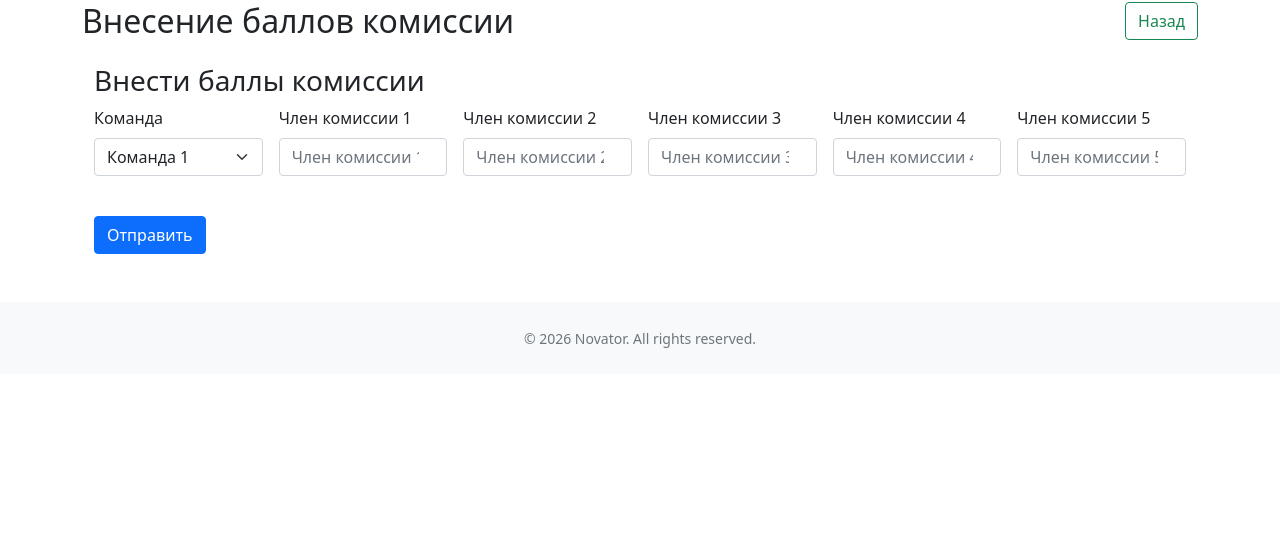
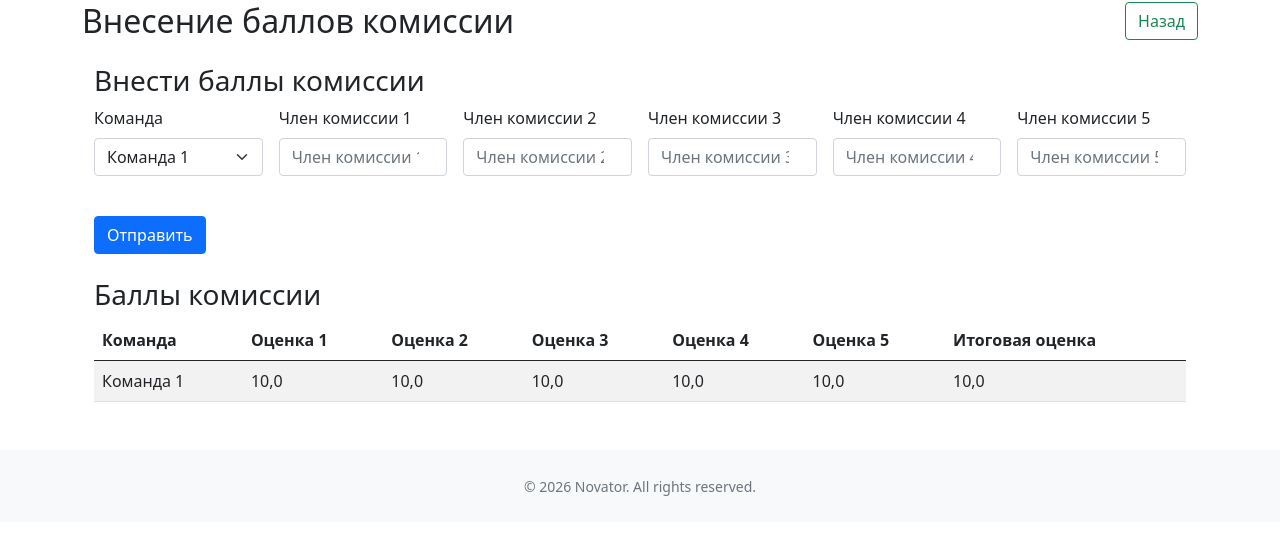
Before and after one commit to lamer201/novator, a Django app: page /make_comisson_scores/ in a window 1280 px wide. Shown: the part 99-634 px from the top of the page. Run offline with Django 5.2, Linux system fonts and the light colour scheme; a user stored in the database is signed in; data comes from the database, SQL or seed files in the repository; tables that the repository leaves empty hold one stand-in row (values such as "Sample post"); parts of the project's set-up code (start-up, migrations or seed data) failed here and were passed over; some libraries are stand-ins or nearby versions.

Commit message:
predfinal fix

```diff
--- a/novator/bank/func.py
+++ b/novator/bank/func.py
@@ -353,8 +353,9 @@ def calculate_win_score(team):
     if ZakazItem.objects.filter(zakaz__team=team, material__category__slug='premii').exists():
          for item in ZakazItem.objects.filter(zakaz__team=team, material__category__slug='premii'):
             bonus_score += float(ItemProperty.objects.get(material=item.material, property_name='winner_score').property_value)
-
-    total_points = (grs_potrebiteli * 0.001) + (total_money * 0.000001) + (team.eco_scores.score * 0.05) + bonus_score
+    if team.comission_scores.score is None:
+        team.comission_scores.score = 0
+    total_points = (grs_potrebiteli * 0.001) + (total_money * 0.000001) + (team.eco_scores.score * 0.05) + bonus_score + team.comission_scores.score
     return total_points
 
 
--- a/novator/contactor/views.py
+++ b/novator/contactor/views.py
@@ -138,7 +138,7 @@ def create_zakaz_spg(request):
         form = ZakazFormSPG(request.POST, user=request.user)
         if form.is_valid():
             zakaz = make_zakaz_one_item(form)
-            return redirect('contactor:team_detail', team_id=zakaz.team.id)
+            return redirect('bank:zakaz_detail', zakaz_id=zakaz.id)
     else:
         form = ZakazFormSPG(user=request.user)
 
--- a/novator/main/models.py
+++ b/novator/main/models.py
@@ -99,7 +99,12 @@ class Town(models.Model):
 
 
 class ComissonScores(models.Model):
-    team = models.ForeignKey(Team, on_delete=models.CASCADE, related_name='comisson_scores')
+    team = models.OneToOneField(Team, on_delete=models.CASCADE, related_name='comission_scores')
+    score1 = models.FloatField(max_length=10, verbose_name='Жюри 1')
+    score2 = models.FloatField(max_length=10, verbose_name='Жюри 2')
+    score3 = models.FloatField(max_length=10, verbose_name='Жюри 3')
+    score4 = models.FloatField(max_length=10, verbose_name='Жюри 4')
+    score5 = models.FloatField(max_length=10, verbose_name='Жюри 5')
     score = models.FloatField(max_length=10, verbose_name='Комиссионный балл')
 
     def __str__(self):
--- a/novator/main/views.py
+++ b/novator/main/views.py
@@ -134,13 +134,17 @@ def make_comisson_scores(request):
         form = ComissionScoreForm(request.POST, user=request.user)
         if form.is_valid():
             team = form.cleaned_data['team']
-            calculate_score = (form.cleaned_data['score1'] + form.cleaned_data['score2'] + form.cleaned_data['score3'] + form.cleaned_data['score4'] + form.cleaned_data['score5'])/5
-            comisson_score = ComissonScores.objects.create(team_id=team, score=calculate_score)
-            comisson_score.save()
+            score1 = form.cleaned_data['score1']
+            score2 = form.cleaned_data['score2']
+            score3 = form.cleaned_data['score3']
+            score4 = form.cleaned_data['score4']
+            score5 = form.cleaned_data['score5']
+            calculate_score = (score1 + score2 + score3 + score4 + score5)/5
+            comisson_score = ComissonScores.objects.update_or_create(team_id=team, defaults={'score': calculate_score, 'score1': score1, 'score2': score2,'score3': score3,'score4': score4,'score5': score5,})
             messages.success(request, f"Баллы комиссии в размере {calculate_score} для команды {team} успешно внесены.")
             return redirect('main:make_comisson_scores')
     form = ComissionScoreForm(user=request.user)
-    return render(request, 'main/comission.html', {'form': form})
+    return render(request, 'main/comission.html', {'form': form, 'scores': ComissonScores.objects.all().order_by('pk')})
 
 
 @login_required
--- a/novator/novator/settings.py
+++ b/novator/novator/settings.py
@@ -88,7 +88,7 @@ DATABASES = {
         'NAME': 'novatory',     # Название базы данных
         'USER': 'postgres', # Имя пользователя БД
         'PASSWORD': 'postgres',            # Пароль от БД
-        'HOST': 'localhost',                 # Адрес сервера БД
+        'HOST': '192.168.10.193',                 # Адрес сервера БД
         'PORT': '5432',                      # Порт БД (стандартный для PostgreSQL)
     }
 }
--- a/novator/templates/main/comission.html
+++ b/novator/templates/main/comission.html
@@ -49,6 +49,38 @@
   </div>
     </form>
     </div>
+  <div class="container my-4">
+    <h3>Баллы комиссии</h3>
+    {% if scores %}
+      <table class="table table-striped">
+        <thead>
+          <tr>
+            <th>Команда</th>
+            <th>Оценка 1</th>
+            <th>Оценка 2</th>
+            <th>Оценка 3</th>
+            <th>Оценка 4</th>
+            <th>Оценка 5</th>
+            <th>Итоговая оценка</th>
+          </tr>
+        </thead>
+        <tbody>
+          {% for score in scores %}
+          <tr>
+
+              <td>{{ score.team.name }}</td>
+              <td>{{ score.score1 }}</td>
+              <td>{{ score.score2 }}</td>
+              <td>{{ score.score3 }}</td>
+              <td>{{ score.score4 }}</td>
+              <td>{{ score.score5 }}</td>
+              <td>{{ score.score }}</td>
+
+          </tr>
+          {% endfor %}
+        </tbody>
+      </table>
+    {% endif %}
   </div>
 </div>
 
--- a/novator/templates/main/presentation_statistics.html
+++ b/novator/templates/main/presentation_statistics.html
@@ -22,6 +22,7 @@
               <tr class="border-bottom border-secondary">
                 <th class="px-4 py-3 fs-5">Команда</th>
                 <th class="px-4 py-3 fs-5">Баланс</th>
+                <th class="px-4 py-3 fs-5">Количество потребителей</th>
                 <th class="px-4 py-3 fs-5">Экологические очки</th>
                 <th class="px-4 py-3 fs-5">Достижения</th>
               </tr>
@@ -34,6 +35,9 @@
                 </td>
                 <td class="px-4 py-3">
                   <span class="fs-4 fw-semibold text-success">{{ stat.balance|floatformat:0|intcomma }} ₽</span>
+                </td>
+                <td class="px-4 py-3">
+                  <span class="fs-4 fw-semibold">{{ stat.consumers|floatformat:0|intcomma }}</span>
                 </td>
                 <td class="px-4 py-3">
                   <span class="fs-4 fw-semibold text-info">{{ stat.eco_score|floatformat:0 }}</span>
--- a/novator/templates/main/presentation_statistics_end_game.html
+++ b/novator/templates/main/presentation_statistics_end_game.html
@@ -22,6 +22,7 @@
               <tr class="border-bottom border-secondary">
                 <th class="px-4 py-3 fs-5">Команда</th>
                 <th class="px-4 py-3 fs-5">Баланс</th>
+                <th class="px-4 py-3 fs-5">Количество потребителей</th>
                 <th class="px-4 py-3 fs-5">Экологические очки</th>
                 <th class="px-4 py-3 fs-5">Победные очки</th>
                 <th class="px-4 py-3 fs-5">Достижения</th>
@@ -37,10 +38,13 @@
                   <span class="fs-4 fw-semibold text-success">{{ stat.balance|floatformat:0|intcomma }} ₽</span>
                 </td>
                 <td class="px-4 py-3">
+                  <span class="fs-4 fw-semibold text">{{ stat.consumers|floatformat:0|intcomma }}</span>
+                </td>
+                <td class="px-4 py-3">
                   <span class="fs-4 fw-semibold text-info">{{ stat.eco_score|floatformat:0 }}</span>
                 </td>
                 <td class="px-4 py-3">
-                  <span class="fs-4 fw-semibold text-danger fw-bold">{{ stat.win_score|floatformat:0 }}</span>
+                  <span class="fs-4 fw-semibold text-danger fw-bold">{{ stat.win_score|floatformat:2 }}</span>
                 </td>
                 <td class="px-4 py-3">
                   {% if stat.achievements %}
```
Also changed, not shown: novator/main/migrations/0004_alter_comissonscores_team.py (added), novator/main/migrations/0005_alter_comissonscores_team.py (added), novator/main/migrations/0006_alter_comissonscores_team.py (added), novator/main/migrations/0007_comissonscores_score1_comissonscores_score2_and_more.py (added).
